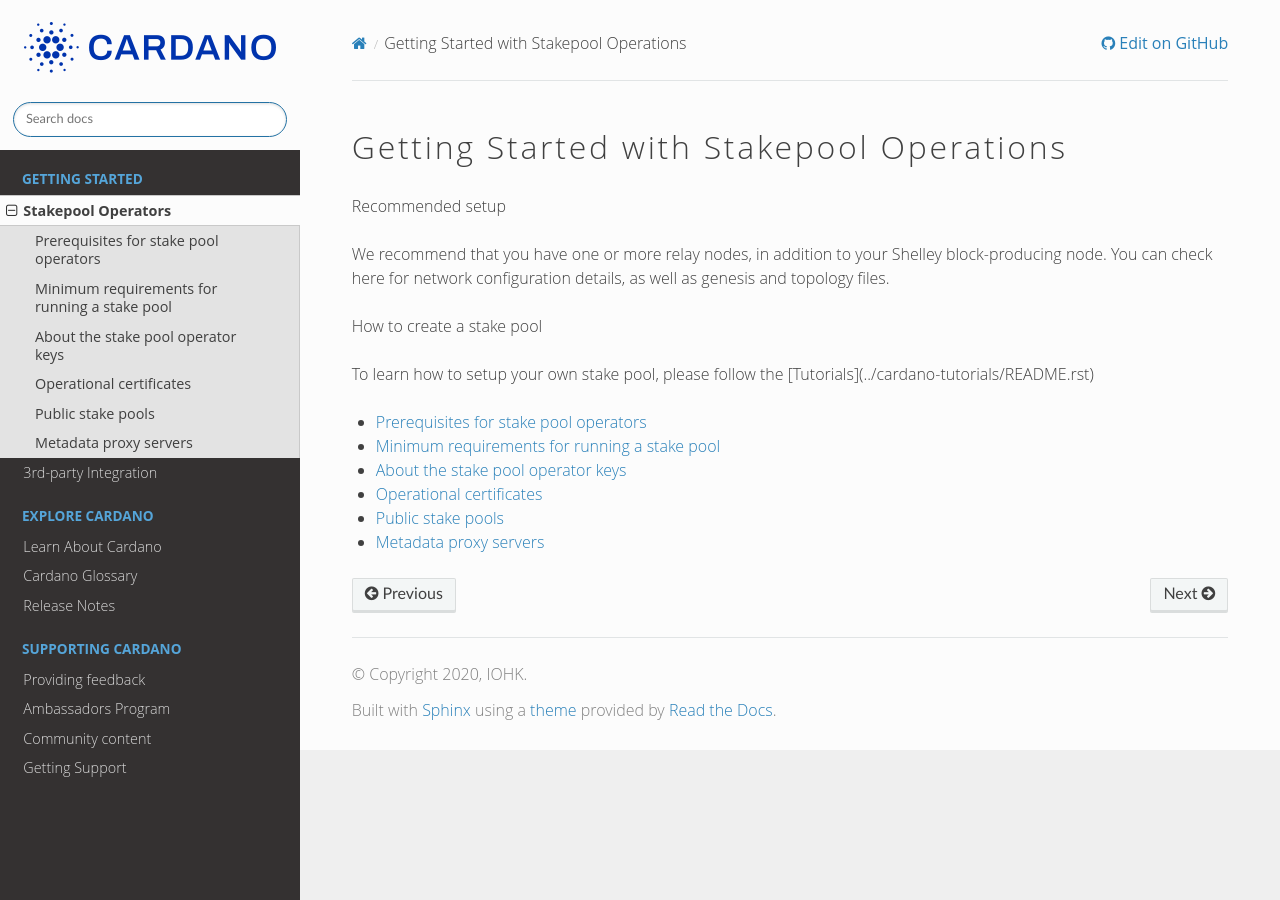
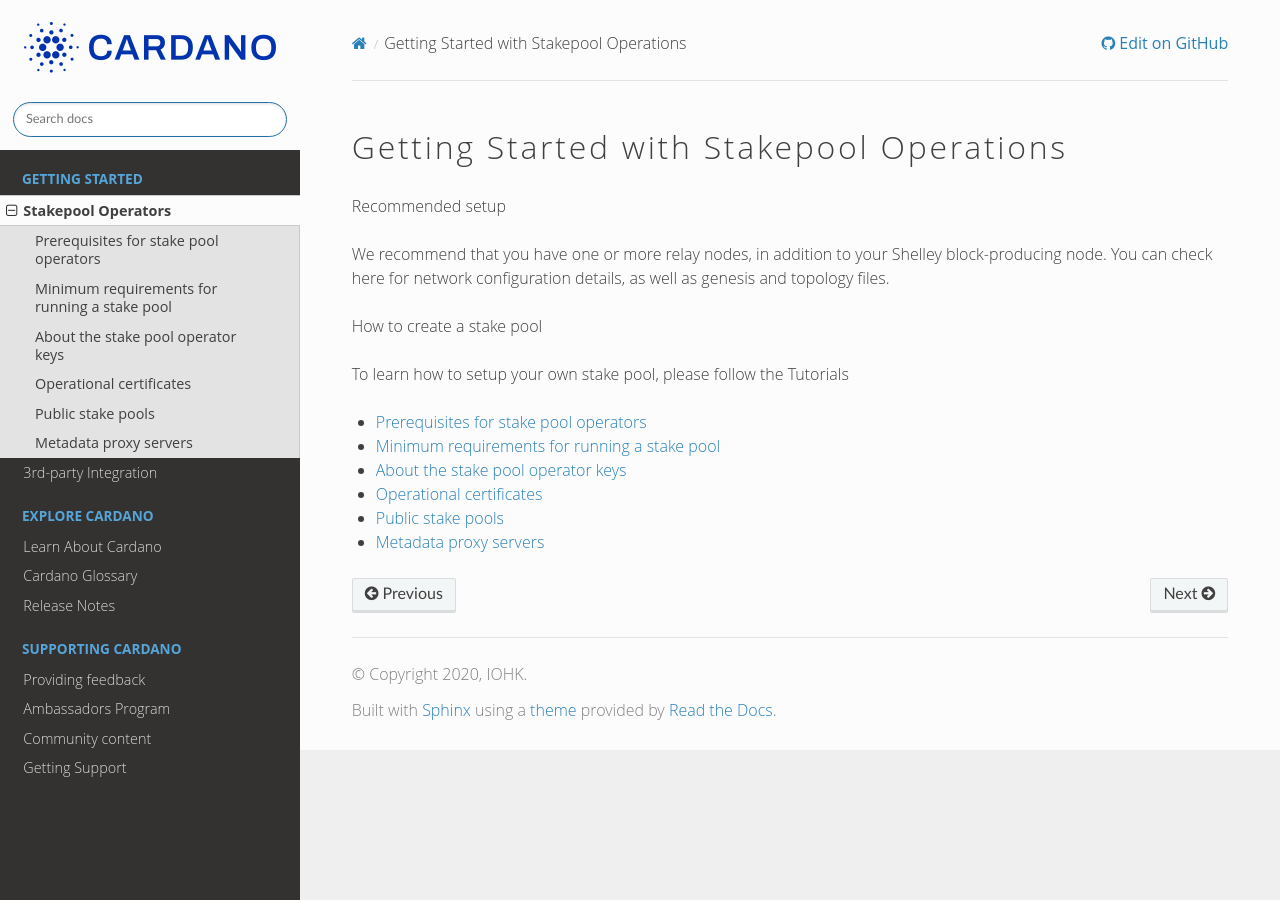
Before and after one commit to input-output-hk/technical-docs, a Sphinx documentation site: the page built from source/getting-started/stakepool-operators/index.rst, in a window 1280 px wide. Built offline with Sphinx 7.4.7 and the Read the Docs theme 2.0.0, drawn with Linux system fonts in a browser that asks for light colours; pages that are not in the unit, such as notebooks, are missing from menus; some of the changed lines change nothing that is shown.

Commit message:
Update index.rst

```diff
--- a/source/getting-started/stakepool-operators/index.rst
+++ b/source/getting-started/stakepool-operators/index.rst
@@ -7,7 +7,7 @@
 
 How to create a stake pool
 
-To learn how to setup your own stake pool, please follow the [Tutorials](../cardano-tutorials/README.rst)
+To learn how to setup your own stake pool, please follow the Tutorials
 
 
 
```
